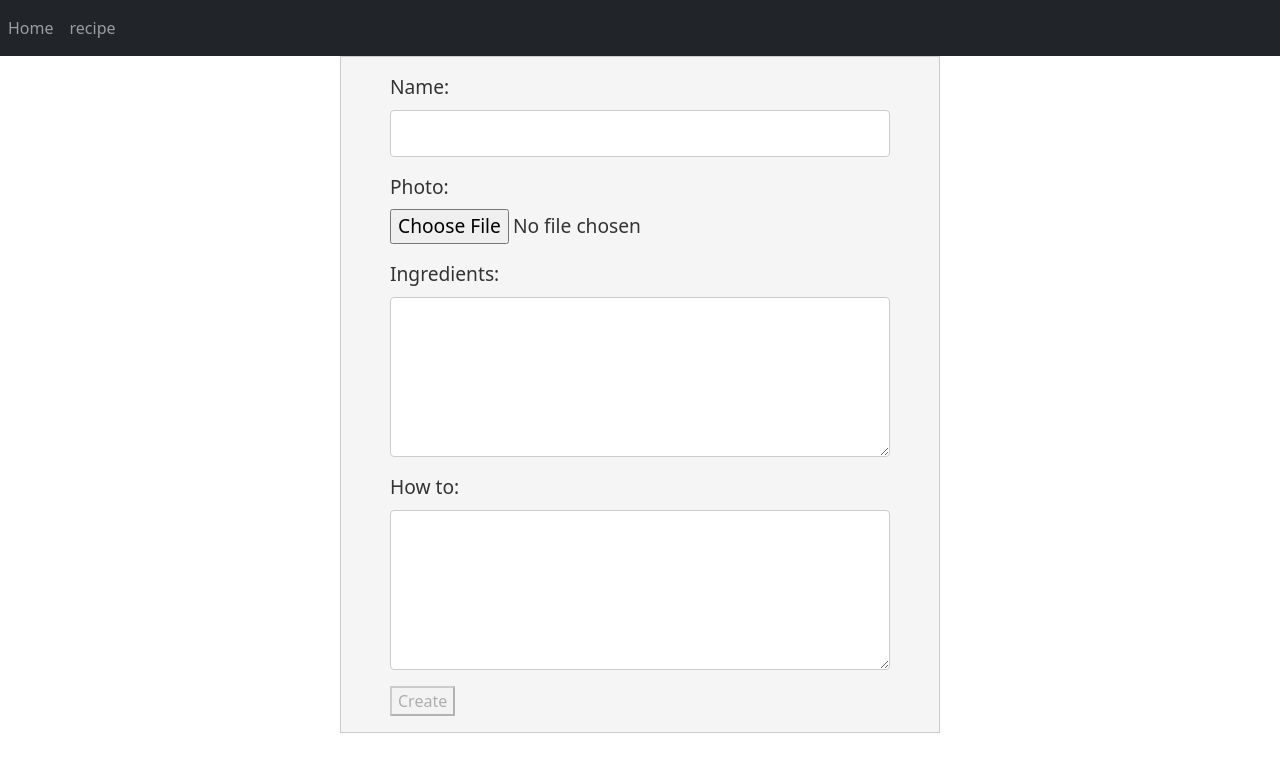
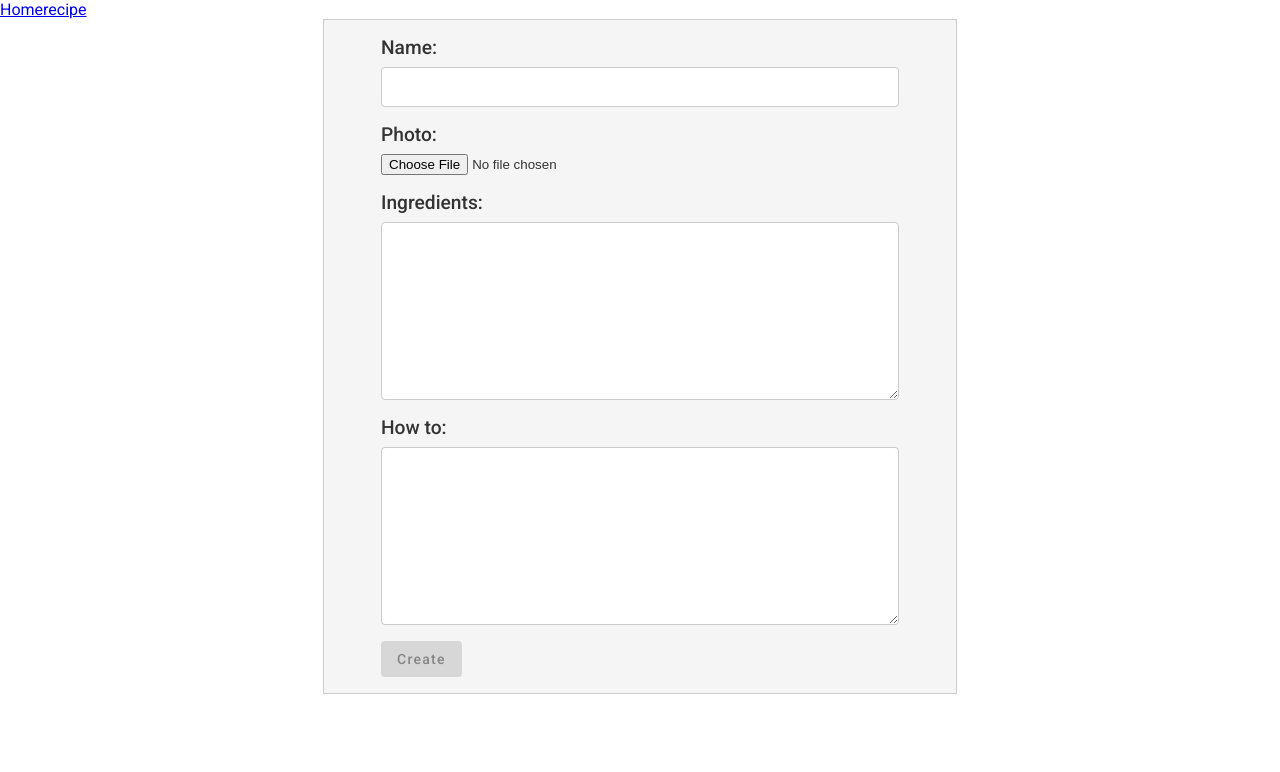
Before and after one commit to Bora1710/CookBook, an Angular app: page /newrecipe in a window 1280 px wide. Shown: the top 772 px of the page. Built offline with nearby package versions, Linux system fonts and the light colour scheme.

Commit message:
Delete bootstrap and add Angular Material

```diff
--- a/angular.json
+++ b/angular.json
@@ -25,8 +25,7 @@
               "src/assets"
             ],
             "styles": [
-              "./node_modules/ngx-bootstrap/datepicker/bs-datepicker.css",
-              "./node_modules/bootstrap/dist/css/bootstrap.min.css",
+              "@angular/material/prebuilt-themes/deeppurple-amber.css",
               "src/styles.css"
             ],
             "scripts": []
@@ -89,6 +88,7 @@
               "src/assets"
             ],
             "styles": [
+              "@angular/material/prebuilt-themes/deeppurple-amber.css",
               "src/styles.css"
             ],
             "scripts": []
@@ -96,5 +96,8 @@
         }
       }
     }
+  },
+  "cli": {
+    "analytics": false
   }
 }
--- a/package.json
+++ b/package.json
@@ -11,15 +11,15 @@
   "private": true,
   "dependencies": {
     "@angular/animations": "^15.2.0",
+    "@angular/cdk": "^15.2.1",
     "@angular/common": "^15.2.0",
     "@angular/compiler": "^15.2.0",
     "@angular/core": "^15.2.0",
     "@angular/forms": "^15.2.0",
+    "@angular/material": "^15.2.1",
     "@angular/platform-browser": "^15.2.0",
     "@angular/platform-browser-dynamic": "^15.2.0",
     "@angular/router": "^15.2.0",
-    "bootstrap": "^5.1.3",
-    "ngx-bootstrap": "^10.2.0",
     "rxjs": "~7.8.0",
     "tslib": "^2.3.0",
     "zone.js": "~0.12.0"
--- a/src/app/app.module.ts
+++ b/src/app/app.module.ts
@@ -8,6 +8,7 @@
 import { HomeComponent } from './home/home.component';
 import { BrowserAnimationsModule } from '@angular/platform-browser/animations';
 import { ReactiveFormsModule } from '@angular/forms';
+import {MatButtonModule} from '@angular/material/button';
 
 @NgModule({
   declarations: [
@@ -21,6 +22,7 @@
     AppRoutingModule,
     BrowserAnimationsModule,
     ReactiveFormsModule,
+    MatButtonModule,
   ],
   providers: [],
   bootstrap: [AppComponent],
--- a/src/app/home/home.component.html
+++ b/src/app/home/home.component.html
@@ -1,4 +1,11 @@
 <!-- TODO: izlistati sve recepte i na klik jednog recepta rutirati na stranicu /recipe/:id -->
 <!-- TODO: svaki recept treba da ima delete button koji ce da ga obrise
   (kada se klikne na delete button potrebno je da iskoci popup koji ce da pita da li ste sigurni da zelite da obirsete ovaj recept?) -->
-<button class="newrecipe" routerLink="/newrecipe">Crate New Recipe</button>
+<button
+  mat-raised-button
+  class="newrecipe"
+  routerLink="/newrecipe"
+  color="primary"
+>
+  Create New Recipe
+</button>
--- a/src/app/newrecipe/newrecipe.component.html
+++ b/src/app/newrecipe/newrecipe.component.html
@@ -18,6 +18,12 @@
       <label for="howTo">How to: </label>
       <textarea id="howTo" formControlName="howTo"></textarea>
     </div>
-    <button [disabled]="!recipeForm.valid" (click)="confirm()">Create</button>
+    <button
+      mat-raised-button
+      [disabled]="!recipeForm.valid"
+      (click)="confirm()"
+    >
+      Create
+    </button>
   </form>
 </div>
--- a/src/index.html
+++ b/src/index.html
@@ -6,7 +6,10 @@
     <base href="/" />
     <meta name="viewport" content="width=device-width, initial-scale=1" />
     <link rel="icon" type="image/x-icon" href="favicon.ico" />
-  </head>
+      <link rel="preconnect" href="https://fonts.gstatic.com">
+    <link href="https://fonts.googleapis.com/css2?family=Roboto:wght@300;400;500&display=swap" rel="stylesheet">
+    <link href="https://fonts.googleapis.com/icon?family=Material+Icons" rel="stylesheet">
+</head>
   <body>
     <cook-root></cook-root>
   </body>
--- a/src/styles.css
+++ b/src/styles.css
@@ -1 +1,4 @@
 /* You can add global styles to this file, and also import other style files */
+
+html, body { height: 100%; }
+body { margin: 0; font-family: Roboto, "Helvetica Neue", sans-serif; }
```
Also changed, not shown: 1 other file (tests, documents, lock files or other folders).
